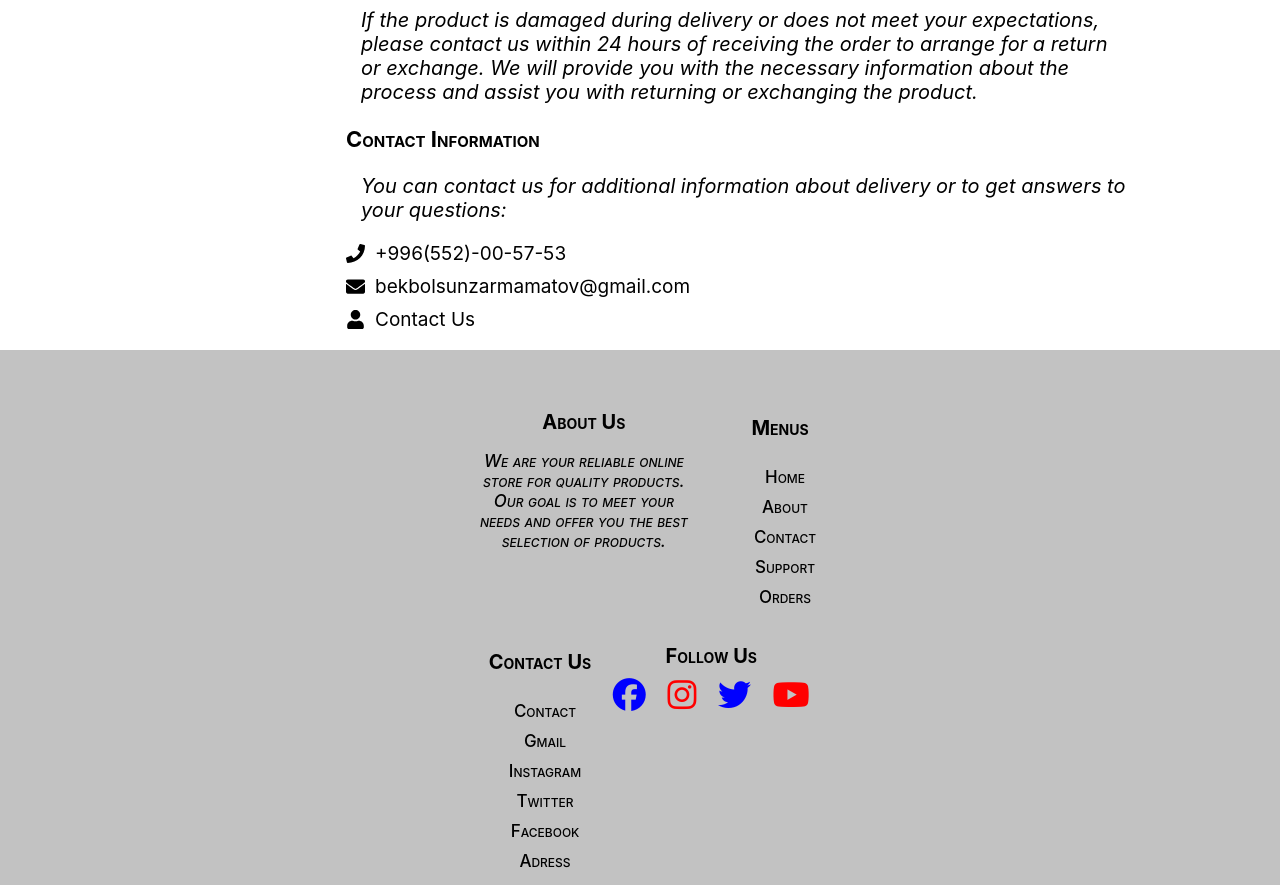
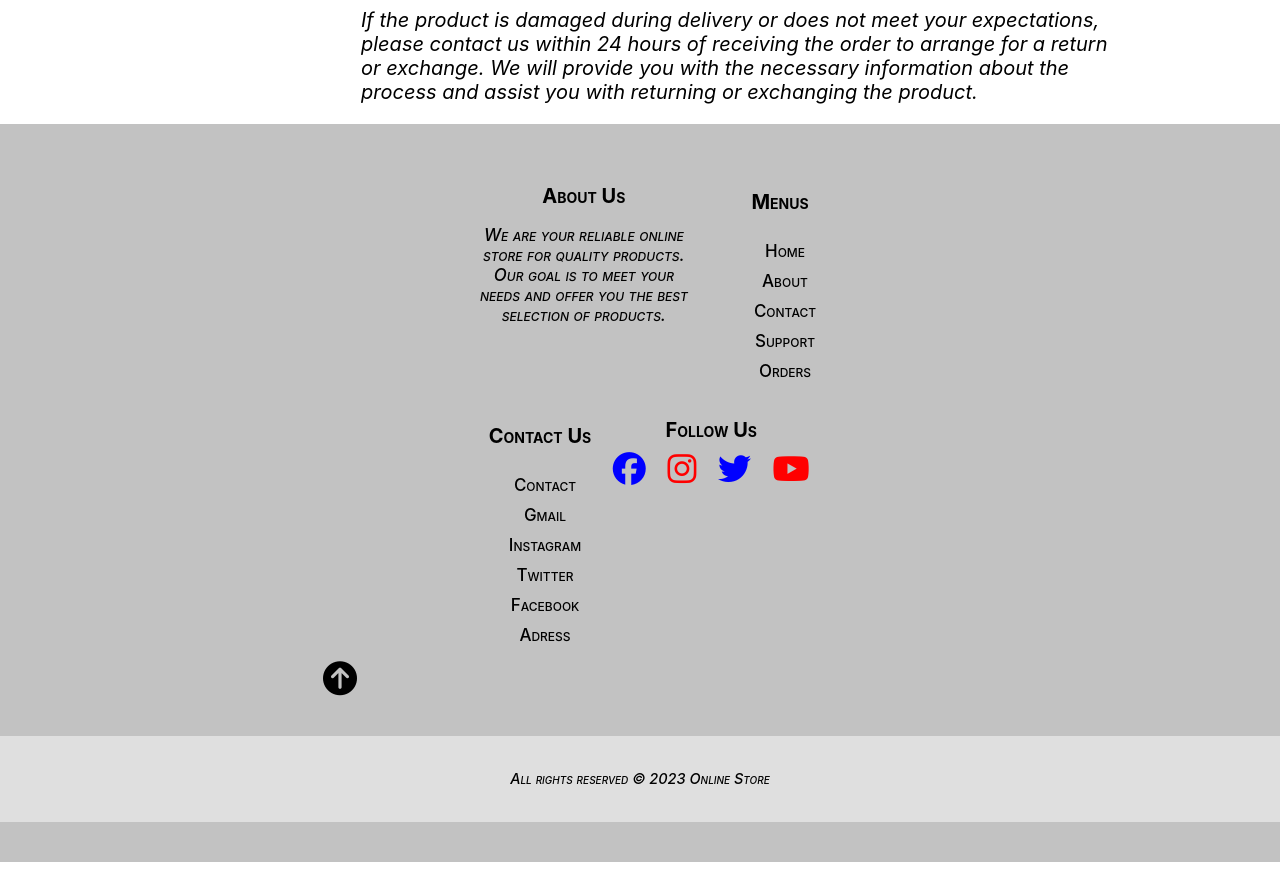
Before and after one commit to Bekbo1sun/diploma, a React (Create React App) app: page /support in a window 1280 px wide. Shown: the part 900-1785 px from the top of the page. After the commit the page ends 1762 px from the top, so only its background shows below. Built offline with nearby package versions, Linux system fonts and the light colour scheme; no server answers; the database is empty.

Commit message:
removed a function that I added by mistake

```diff
--- a/src/component/pages/Support.js
+++ b/src/component/pages/Support.js
@@ -1,15 +1,9 @@
-import { FaPhone, FaEnvelope, FaUser } from 'react-icons/fa';
-import React from 'react';
+import React from "react";
 import "./Support.css";
 
-export default function Support () {
-
-  const handlePhoneClick = () => {
-    window.location.href = 'tel:+996552005753';
-  };
-
+export default function Support() {
   return (
-    <div className='Support'>
+    <div className="Support">
       <h2>Delivery Information</h2>
 
       <h3>Delivery Schedule</h3>
@@ -54,24 +48,6 @@ export default function Support () {
         necessary information about the process and assist you with returning or
         exchanging the product.
       </p>
-
-      <h3>Contact Information</h3>
-      <p>
-        You can contact us for additional information about delivery or to get
-        answers to your questions:
-      </p>
-
-        <ul className="Links">
-          <li onClick={handlePhoneClick}>
-            <FaPhone /><a href="https://web.whatsapp.com/"> +996(552)-00-57-53</a>
-          </li>
-          <li>
-            <FaEnvelope /><a href="https://mail.google.com/"> bekbolsunzarmamatov@gmail.com</a>
-          </li>
-          <li>
-            <FaUser /><a href="https://example.com/contact"> Contact Us</a>
-          </li>
-        </ul>
     </div>
   );
-};
+}
```
